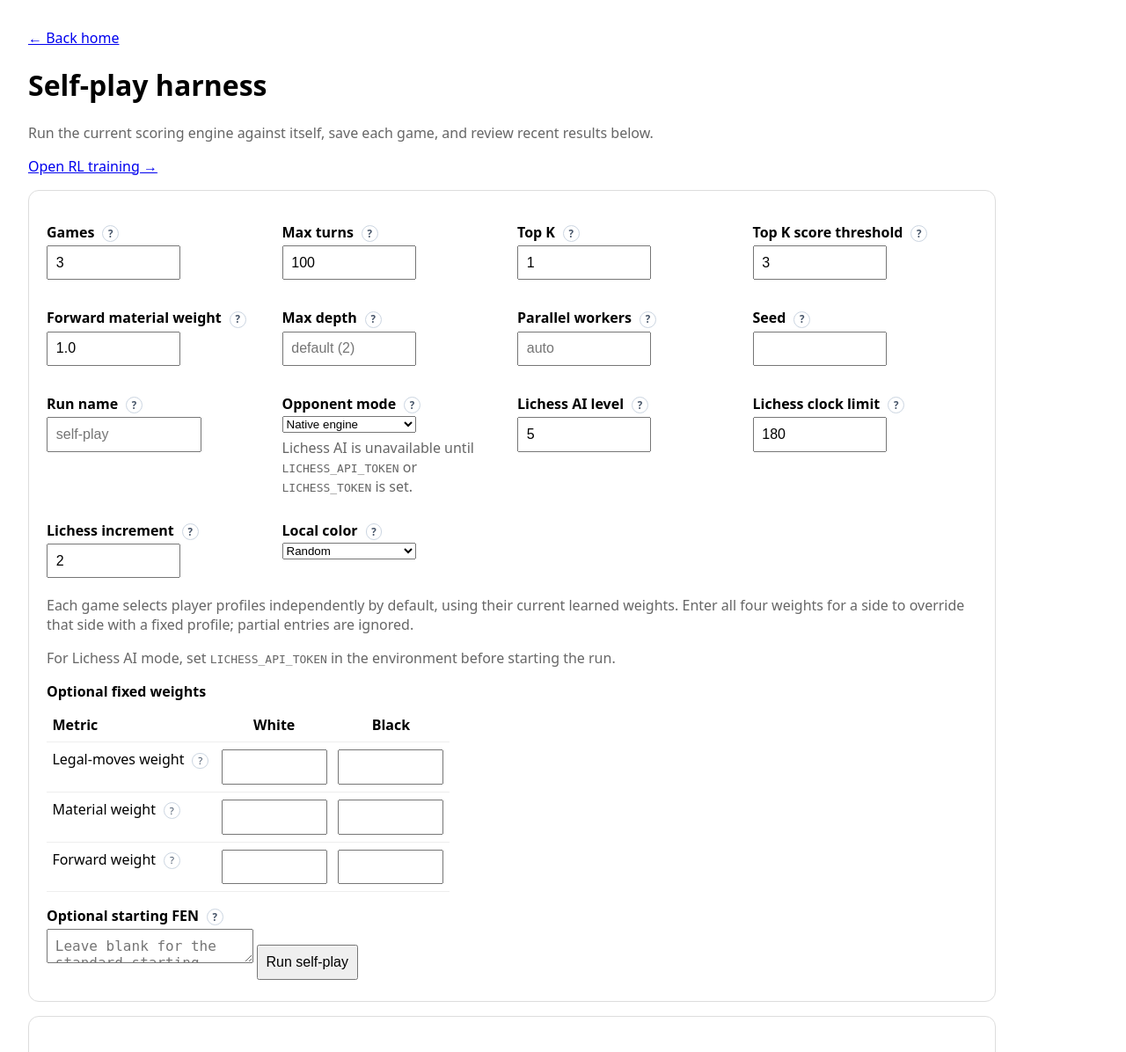
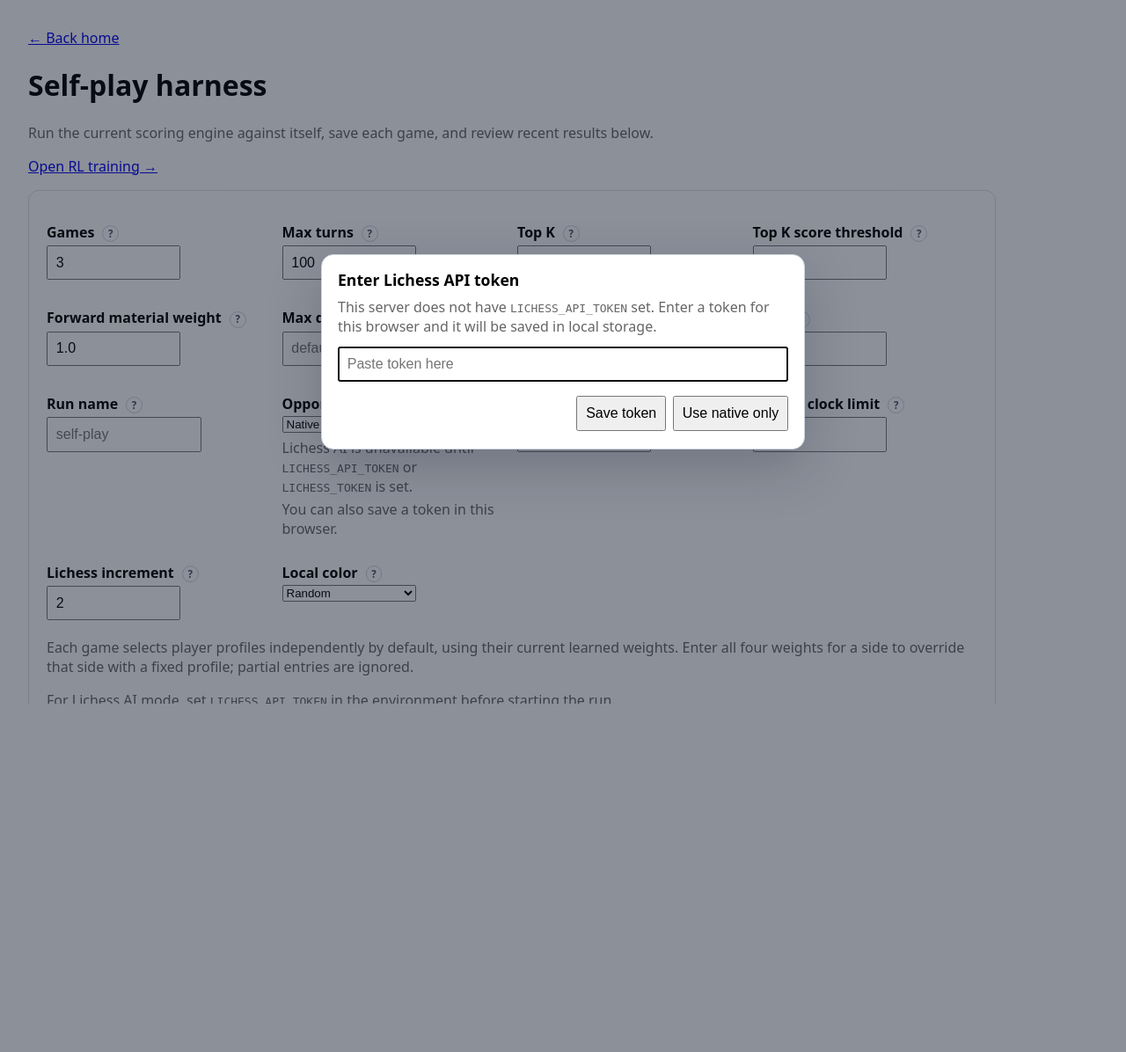
Before and after one commit to Marcus-Lion/chess-player-analyser, a FastAPI app: page /self-play in a window 1280 px wide. Shown: the top 1196 px of the page at 88% size. After the commit the page ends 800 px from the top, so only its background shows below. Run offline with FastAPI, Linux system fonts and the light colour scheme; parts of the project's set-up code (start-up, migrations or seed data) failed here and were passed over.

Commit message:
Add browser-based Lichess API token support and modal UI for self-play access
- Introduced modal interface for entering and managing `LICHESS_API_TOKEN` stored in local storage.
- Enhanced validation for Lichess API token, supporting both server-side and browser-stored tokens.
- Updated `self_play.html` with modal styles and JavaScript logic for seamless token handling.
- Modified backend to prioritize submitted tokens over environment variables for Lichess integration.

```diff
--- a/app/main.py
+++ b/app/main.py
@@ -895,6 +895,7 @@ def self_play_start(
     lichess_clock_limit: int = Form(180),
     lichess_clock_increment: int = Form(2),
     lichess_play_as_white: str | None = Form("random"),
+    lichess_api_token: str | None = Form(None),
 ):
     fen = fen.strip() if fen and fen.strip() else None
     try:
@@ -914,7 +915,8 @@ def self_play_start(
     mode = opponent_mode.strip().lower() if opponent_mode else "native"
     if mode not in {"native", "lichess"}:
         raise HTTPException(status_code=400, detail="Unsupported self-play opponent mode.")
-    if mode == "lichess" and not (os.getenv("LICHESS_API_TOKEN") or os.getenv("LICHESS_TOKEN")):
+    submitted_token = lichess_api_token.strip() if lichess_api_token and lichess_api_token.strip() else None
+    if mode == "lichess" and not (os.getenv("LICHESS_API_TOKEN") or os.getenv("LICHESS_TOKEN") or submitted_token):
         raise HTTPException(status_code=400, detail="LICHESS_API_TOKEN is required for Lichess AI self-play.")
     play_as_white_raw = str(lichess_play_as_white).strip().lower() if lichess_play_as_white is not None else "random"
     if play_as_white_raw in {"", "random", "auto"}:
@@ -951,6 +953,7 @@ def self_play_start(
         lichess_clock_limit=max(1, lichess_clock_limit),
         lichess_clock_increment=max(0, lichess_clock_increment),
         lichess_play_as_white=play_as_white,
+        lichess_api_token=submitted_token,
     )
     return JSONResponse(start_self_play_job(config))
 
--- a/app/templates/self_play.html
+++ b/app/templates/self_play.html
@@ -138,6 +138,42 @@
       color: #065f46;
       margin: 0 0 1rem 0;
     }
+    .modal-backdrop {
+      position: fixed;
+      inset: 0;
+      display: none;
+      align-items: center;
+      justify-content: center;
+      background: rgba(15, 23, 42, 0.48);
+      z-index: 1000;
+      padding: 1rem;
+    }
+    .modal {
+      width: min(32rem, 100%);
+      background: #fff;
+      border-radius: 14px;
+      border: 1px solid #cbd5e1;
+      box-shadow: 0 20px 60px rgba(15, 23, 42, 0.22);
+      padding: 1rem 1.1rem;
+    }
+    .modal h2 {
+      margin: 0 0 .5rem 0;
+      font-size: 1.1rem;
+    }
+    .modal p {
+      margin: .25rem 0 .75rem 0;
+    }
+    .modal input {
+      width: 100%;
+      box-sizing: border-box;
+      margin: 0 0 .75rem 0;
+    }
+    .modal-actions {
+      display: flex;
+      gap: .5rem;
+      justify-content: flex-end;
+      flex-wrap: wrap;
+    }
     .card > form > .grid input,
     .card > form > .grid select {
       width: 9.5rem;
@@ -163,6 +199,7 @@
 
   <div class="card">
     <form method="post" action="/self-play">
+      <input type="hidden" name="lichess_api_token" value="" />
       <div class="grid">
         <div>
           <label>Games <span class="help-icon" title="How many self-play games to run in this request.">?</span></label>
@@ -208,6 +245,7 @@
           </select>
           {% if not lichess_token_available %}
             <p class="muted" style="margin: .35rem 0 0 0;">Lichess AI is unavailable until <code>LICHESS_API_TOKEN</code> or <code>LICHESS_TOKEN</code> is set.</p>
+            <p class="muted" style="margin: .25rem 0 0 0;">You can also save a token in this browser.</p>
           {% endif %}
         </div>
         <div>
@@ -412,6 +450,18 @@
   {% endif %}
   </div>
 
+  <div id="lichess_token_modal" class="modal-backdrop" aria-hidden="true">
+    <div class="modal" role="dialog" aria-modal="true" aria-labelledby="lichess_token_title">
+      <h2 id="lichess_token_title">Enter Lichess API token</h2>
+      <p class="muted">This server does not have <code>LICHESS_API_TOKEN</code> set. Enter a token for this browser and it will be saved in local storage.</p>
+      <input id="lichess_token_input" type="password" autocomplete="off" spellcheck="false" placeholder="Paste token here" />
+      <div class="modal-actions">
+        <button type="button" id="lichess_token_save">Save token</button>
+        <button type="button" id="lichess_token_skip">Use native only</button>
+      </div>
+    </div>
+  </div>
+
   <script>
     const form = document.querySelector('form[action="/self-play"]');
     const progressWrap = document.getElementById('progress_wrap');
@@ -420,6 +470,14 @@
     const progressLogLink = document.getElementById('progress_log_link');
     const submitButton = form.querySelector('button[type="submit"]');
     const gamesInput = form.querySelector('input[name="games"]');
+    const lichessTokenAvailable = {{ 'true' if lichess_token_available else 'false' }};
+    const lichessTokenKey = 'selfPlayLichessApiToken';
+    const lichessTokenInput = form.querySelector('input[name="lichess_api_token"]');
+    const opponentModeSelect = form.querySelector('select[name="opponent_mode"]');
+    const lichessTokenModal = document.getElementById('lichess_token_modal');
+    const lichessTokenModalInput = document.getElementById('lichess_token_input');
+    const lichessTokenSave = document.getElementById('lichess_token_save');
+    const lichessTokenSkip = document.getElementById('lichess_token_skip');
     const activeJobKey = 'selfPlayActiveJobId';
     const formStateKey = 'selfPlayHarnessFormState';
     // If a job we're tracking makes no forward progress for this long it's an
@@ -455,12 +513,73 @@
     function saveFormState() {
       const state = {};
       Array.from(form.elements).forEach((el) => {
-        if (!el.name || el.disabled || el.type === 'submit' || el.type === 'button' || el.type === 'fieldset') {
+        if (!el.name || el.disabled || el.type === 'hidden' || el.type === 'submit' || el.type === 'button' || el.type === 'fieldset') {
           return;
         }
         state[el.name] = el.value;
       });
       localStorage.setItem(formStateKey, JSON.stringify(state));
+    }
+
+    function readStoredLichessToken() {
+      try {
+        const raw = localStorage.getItem(lichessTokenKey);
+        return raw && raw.trim() ? raw.trim() : '';
+      } catch {
+        return '';
+      }
+    }
+
+    function writeStoredLichessToken(token) {
+      try {
+        const trimmed = token.trim();
+        if (trimmed) {
+          localStorage.setItem(lichessTokenKey, trimmed);
+        } else {
+          localStorage.removeItem(lichessTokenKey);
+        }
+      } catch {
+        // Ignore storage failures and fall back to the current page state.
+      }
+    }
+
+    function updateHiddenLichessToken() {
+      if (lichessTokenAvailable) {
+        lichessTokenInput.value = '';
+        return;
+      }
+      lichessTokenInput.value = readStoredLichessToken();
+    }
+
+    let awaitingLichessToken = false;
+
+    function showLichessTokenModal() {
+      if (lichessTokenAvailable) {
+        return;
+      }
+      lichessTokenModal.style.display = 'flex';
+      lichessTokenModal.setAttribute('aria-hidden', 'false');
+      lichessTokenModalInput.value = readStoredLichessToken();
+      window.setTimeout(() => lichessTokenModalInput.focus(), 0);
+    }
+
+    function hideLichessTokenModal() {
+      lichessTokenModal.style.display = 'none';
+      lichessTokenModal.setAttribute('aria-hidden', 'true');
+    }
+
+    function ensureLichessToken() {
+      if (lichessTokenAvailable) {
+        return true;
+      }
+      const token = readStoredLichessToken();
+      if (token) {
+        lichessTokenInput.value = token;
+        return true;
+      }
+      awaitingLichessToken = true;
+      showLichessTokenModal();
+      return false;
     }
 
     function restoreFormState() {
@@ -469,7 +588,7 @@
         return;
       }
       Array.from(form.elements).forEach((el) => {
-        if (!el.name || !(el.name in saved)) {
+        if (!el.name || el.type === 'hidden' || !(el.name in saved)) {
           return;
         }
         el.value = saved[el.name];
@@ -477,6 +596,41 @@
     }
 
     applyLocalTimestamps();
+    updateHiddenLichessToken();
+
+    if (!lichessTokenAvailable && !readStoredLichessToken()) {
+      showLichessTokenModal();
+    }
+
+    lichessTokenSave.addEventListener('click', () => {
+      const token = lichessTokenModalInput.value.trim();
+      writeStoredLichessToken(token);
+      updateHiddenLichessToken();
+      hideLichessTokenModal();
+      if (awaitingLichessToken && token) {
+        awaitingLichessToken = false;
+        form.requestSubmit(submitButton);
+      }
+    });
+
+    lichessTokenSkip.addEventListener('click', () => {
+      awaitingLichessToken = false;
+      hideLichessTokenModal();
+    });
+
+    lichessTokenModal.addEventListener('click', (event) => {
+      if (event.target === lichessTokenModal) {
+        awaitingLichessToken = false;
+        hideLichessTokenModal();
+      }
+    });
+
+    lichessTokenModalInput.addEventListener('keydown', (event) => {
+      if (event.key === 'Enter') {
+        event.preventDefault();
+        lichessTokenSave.click();
+      }
+    });
 
     function releaseJob() {
       // Stop tracking whatever job was active and re-enable the form so the
@@ -627,6 +781,11 @@
     form.addEventListener('change', saveFormState);
 
     form.addEventListener('submit', async (event) => {
+      if (opponentModeSelect.value === 'lichess' && !ensureLichessToken()) {
+        event.preventDefault();
+        return;
+      }
+
       const games = Number(gamesInput.value || '1');
       if (!(games > 1)) {
         saveFormState();
```
Also changed, not shown: app/self_play.py (+6 -2 lines).
